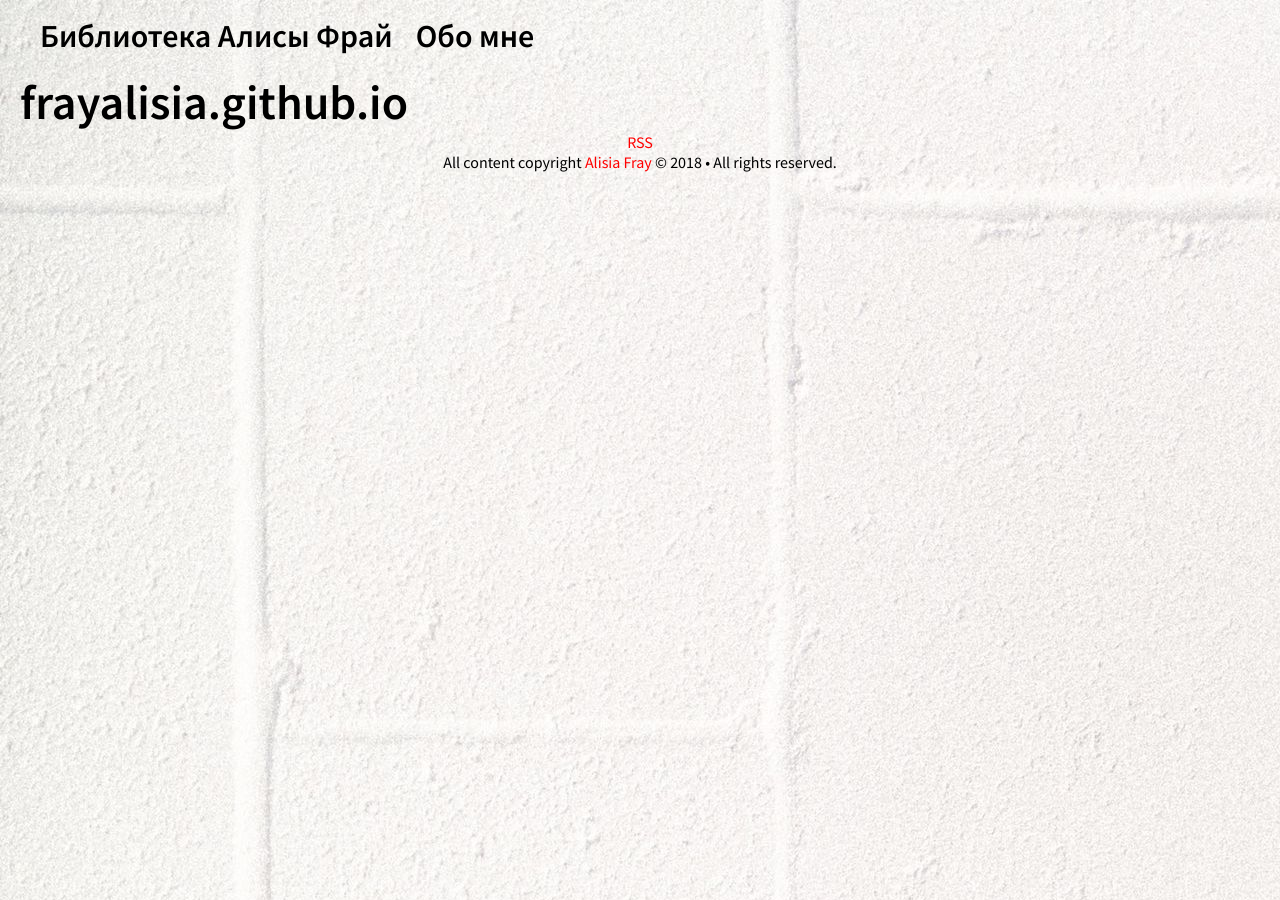
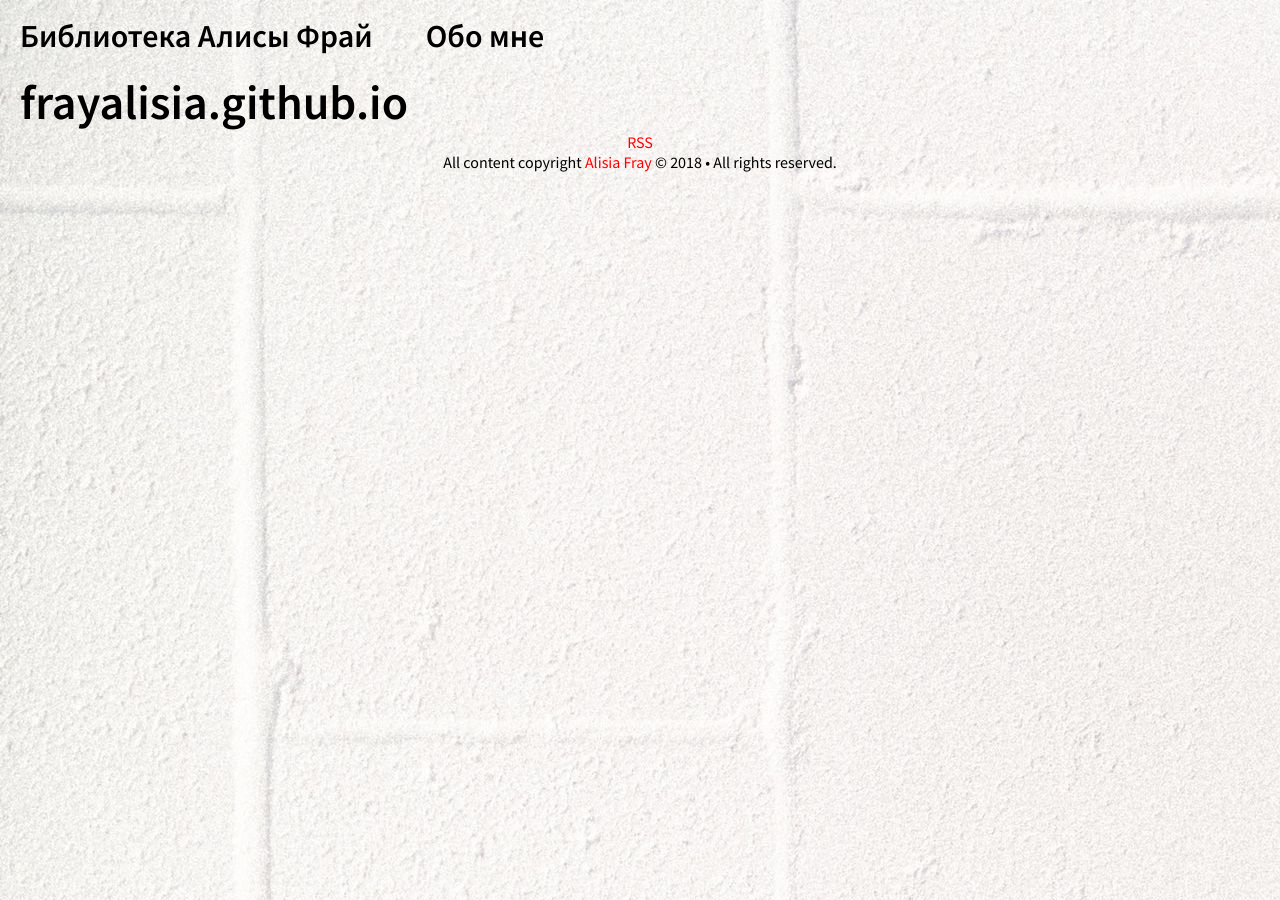
Before and after one commit to frayalisia/frayalisia.github.io, a Jekyll site: the page built from README.md, in a window 1280 px wide. Built offline with Jekyll 4.4.1, drawn with Linux system fonts in a browser that asks for light colours; our own code applies the rules of GitHub Pages for plain Markdown files.

Commit message:
Update main.scss

```diff
--- a/css/main.scss
+++ b/css/main.scss
@@ -62,7 +62,8 @@ nav ul {
 }
 nav ul li {
     display: inline;
-    margin-left: 20px;
+    margin-right: 20px;
+    padding-right: 30px;
 }
 
 nav ul li a {
```
